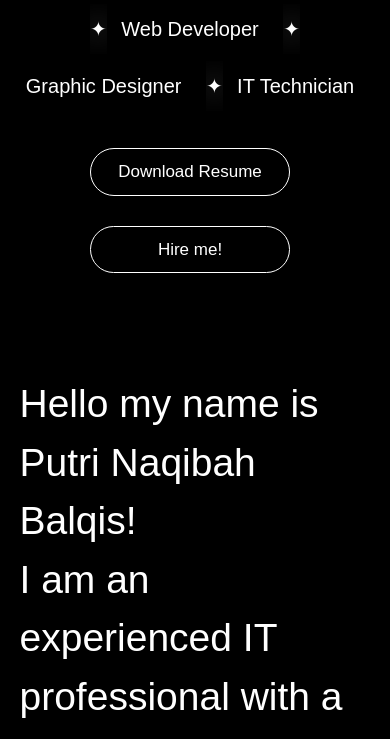
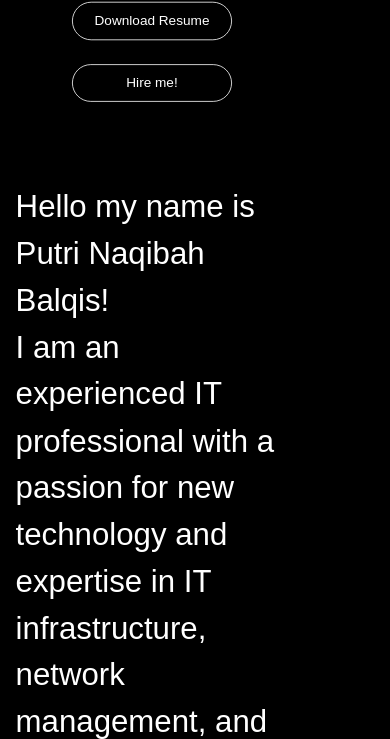
Before and after one commit to putrinaqiba/portfolio, a plain HTML site: page portfolio/index.html in a window 390 px wide. Shown: the part 582-1321 px from the top of the page. Drawn offline with nearby package versions, Linux system fonts and the light colour scheme; a web font is replaced by a local one.

Commit message:
fix-folder

```diff
--- a/portfolio/assets/css/homepage.css
+++ b/portfolio/assets/css/homepage.css
@@ -563,6 +563,10 @@ a:hover{
 
 
 @media (max-width:900px) {
+    body {
+        transform: scale(0.8); /* Adjust the scale factor as needed */
+        transform-origin: top left; /* Maintain the top-left corner as the scaling origin */
+    }
     .hero-text {
         padding: 20px; /* Maintain consistent padding on mobile */
     }
```
